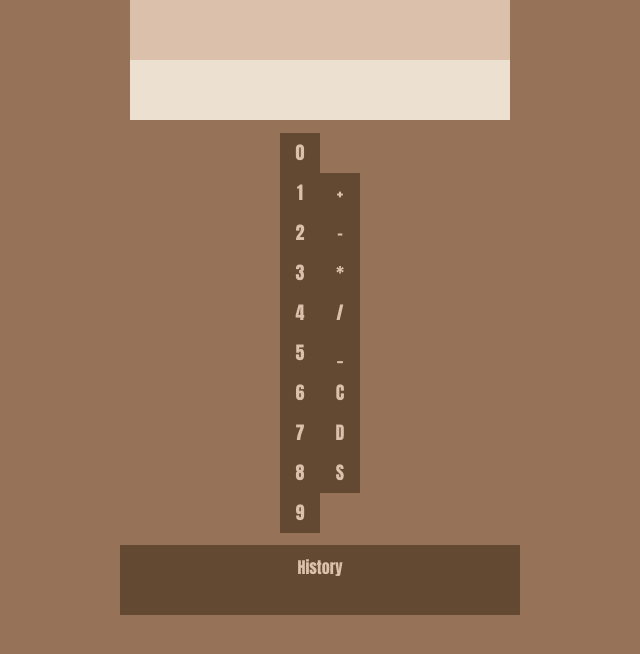
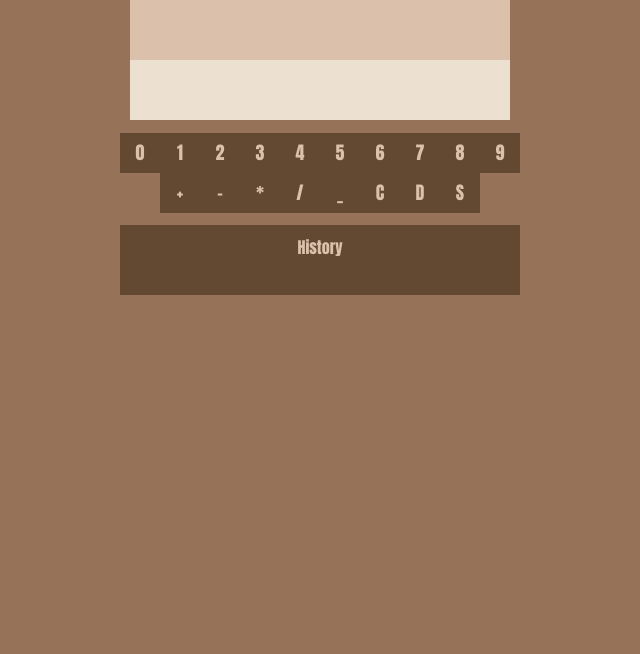
Before and after one commit to adammansson/odin-calc, a plain HTML site: page index.html in a window 1280 px wide. Shown: the part 100-754 px from the top of the page, without its empty margins (320-960 px from the left). Drawn offline with Linux system fonts and the light colour scheme.

Commit message:
Horizontal numbers and operators

```diff
--- a/style.css
+++ b/style.css
@@ -25,13 +25,14 @@ body {
 
 #button-container {
     display: flex;
+    flex-direction: column;
     justify-content: center;
     align-items: center;
     margin: 1% 0px 0px 0px;
 }
 
-#numbers {
-    display: grid;
+#numbers, #operators {
+    display: flex;
 }
 
 .button {
```
